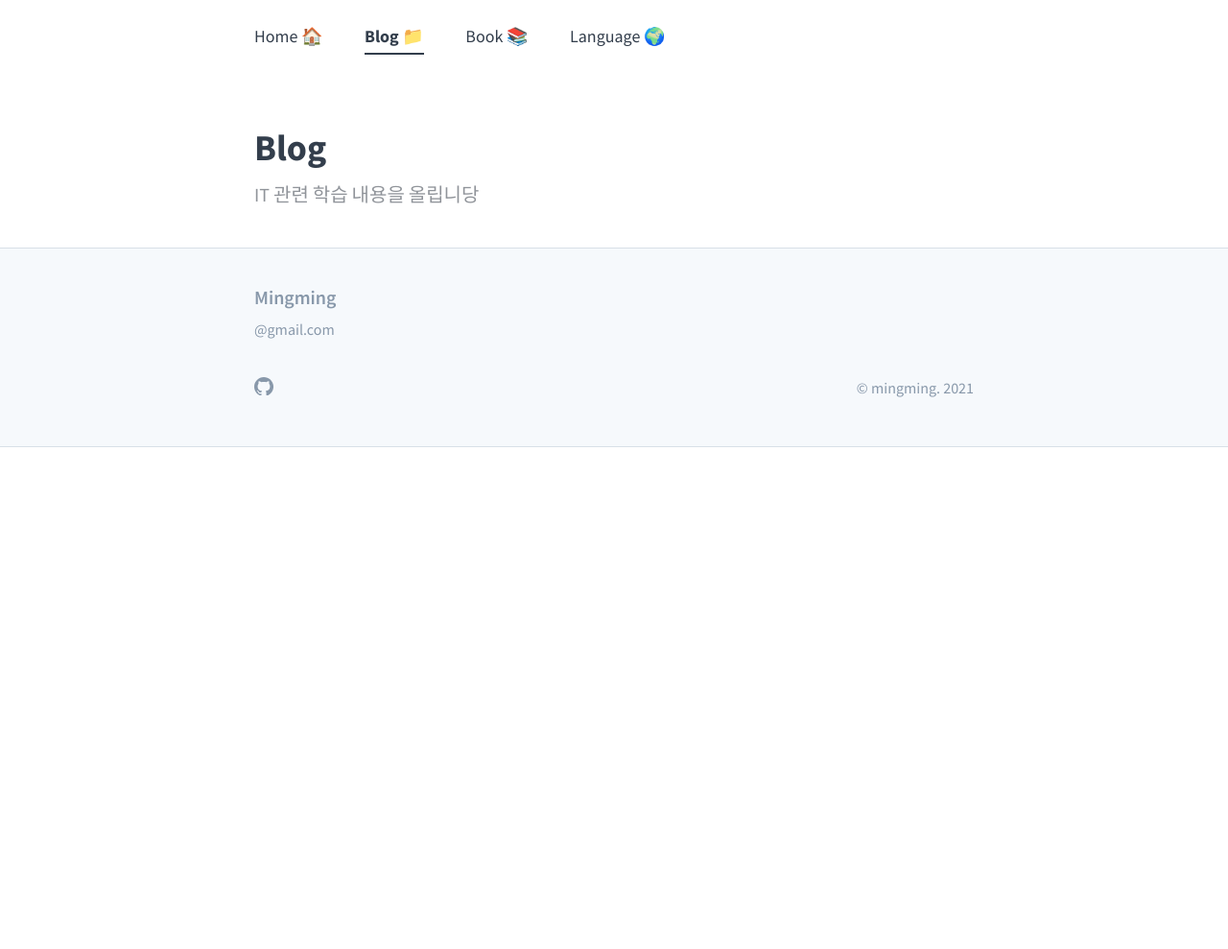
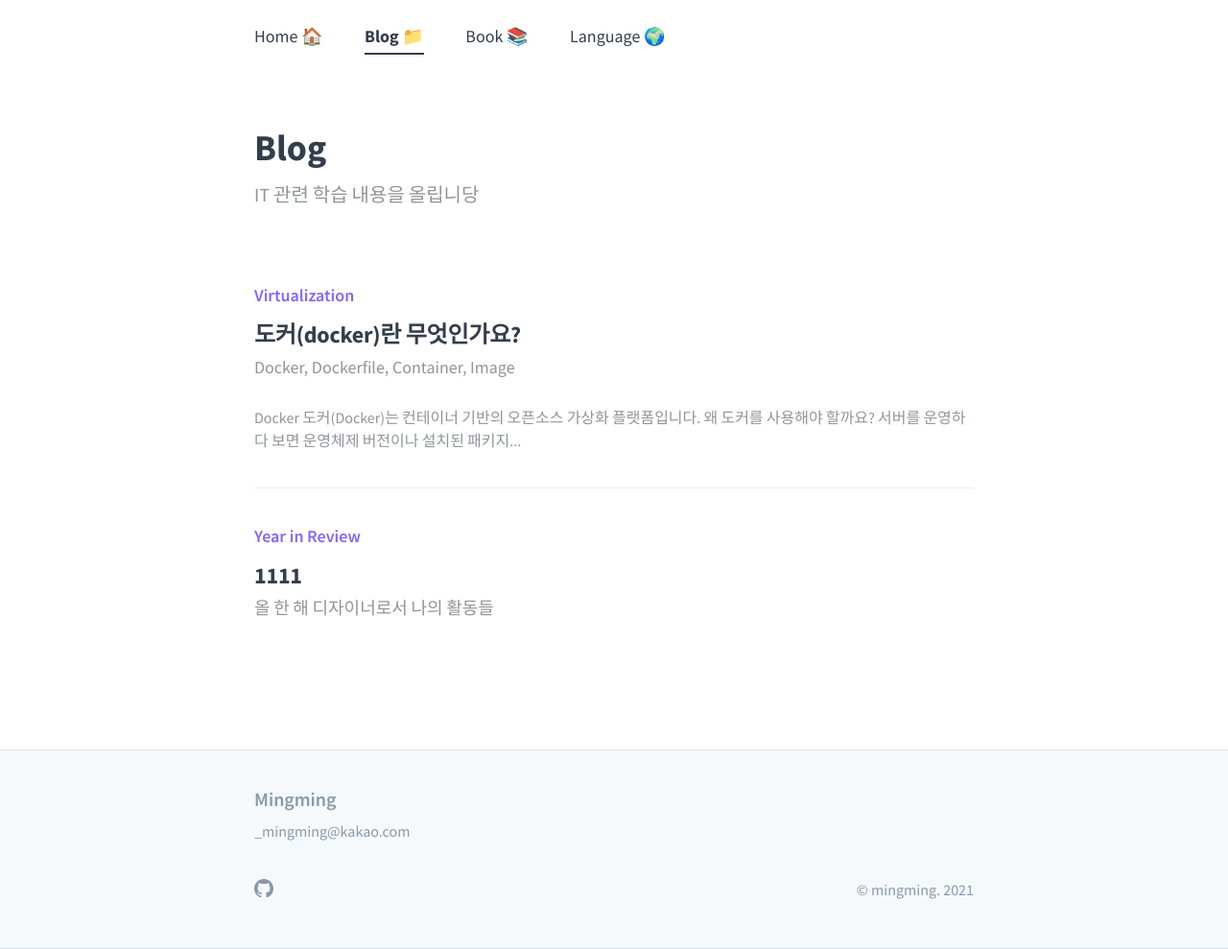
Before and after one commit to mjb940806/mjb940806.github.io, a Jekyll site: the page built from blog/index.md, in a window 1280 px wide. Shown: the whole page at 96% size. Built offline with Jekyll 4.4.1, drawn with Linux system fonts in a browser that asks for light colours; before the commit the page ends 900 px from its top, so only the background shows below that.

Commit message:
Add a sample post

```diff
--- a/_config.yml
+++ b/_config.yml
@@ -18,8 +18,8 @@ markdown:       kramdown
 author:
   name:         mingming # Jihye Leee
   url:          # https://jihyeleee.com/
-  email:        # iam.leejihye@gmail.com
-  github:       # iamleejihye
+  email:        _mingming@kakao.com
+  github:       mjb940806
   twitter:      # hitchhikerj
 
 # Custom vars
--- a/_includes/footer.html
+++ b/_includes/footer.html
@@ -4,8 +4,8 @@
             <div class="myname">
                 Mingming
             </div>
-            <a href="mailto:iam.leejihye@gmail.com" class="email">
-                @gmail.com
+            <a href="mailto:_mingming@kakao.com" class="email">
+                _mingming@kakao.com
             </a>
             <div class="accounts">
 <!--                 <a href="http://dribbble.com/iamleejihye" target="_blank" class="transition">
--- /dev/null
+++ b/blog/what-is-docker/index.md
@@ -0,0 +1,24 @@
+---
+layout: post
+title:  "도커(docker)란 무엇인가요?"
+subtitle: "Docker, Dockerfile, Container, Image"
+type: "Virtualization"
+blog: true
+text: true
+author: "Mingming"
+post-header: true
+header-img: "img/thumbnail.png"
+order: 1
+---
+
+# Docker
+![docker](img/docker.png)
+도커(Docker)는 컨테이너 기반의 오픈소스 가상화 플랫폼입니다.
+
+### 왜 도커를 사용해야 할까요?
+서버를 운영하다 보면 운영체제 버전이나 설치된 패키지 버전 등 각 서버간 차이가 발생하게 됩니다. 이렇게 형상이 다른 서버들은 운영 중에 장애를 발생시킬 수 있습니다. [^1]
+
+이러한 문제를 해결하고 각 서버들의 환경을 통일해야 하기 위해 여러 서버에 동시에 접속해서 한꺼번에 명령을 실행하는 도구(tmux-xpanes)나 서버 운영 기록을 코드화하는 도구(Vagrant, Chef, Puppet, Ansible 등)들이 등장합니다. 도커에서 사용하는 도커파일(dockerfile)도 서버 운영 기록을 코드화한 것입니다. 도커 파일을 빌드하면 도커 이미지가 생성되며, 이를 실행하면 도커 컨테이너(container)가 됩니다. 도커 이미지를 이용하면 실행 시점에 상관 없이 항상 동일한 상태로 컨테이너를 실행할 수 있습니다!
+![docker build and run](img/docker_build_run.png)
+
+[^1]: [왜 도커를 사용해야 하는가?](https://www.44bits.io/ko/post/why-should-i-use-docker-container)를 참고하여 작성했습니다.
--- /dev/null
+++ b/blog/what-is-kubernetes/index.md
@@ -0,0 +1,11 @@
+---
+layout: post
+title:  "1111"
+subtitle: "올 한 해 디자이너로서 나의 활동들"
+type: "Year in Review"
+blog: true
+text: true
+author: "Mingming"
+post-header: true
+header-img: "img/thumbnail.png"
+---
```
Also changed, not shown: index.md (+1 -1 lines), blog/what-is-docker/img/docker.png (added), blog/what-is-docker/img/docker_build_run.png (added), blog/what-is-docker/img/thumbnail.png (added).
